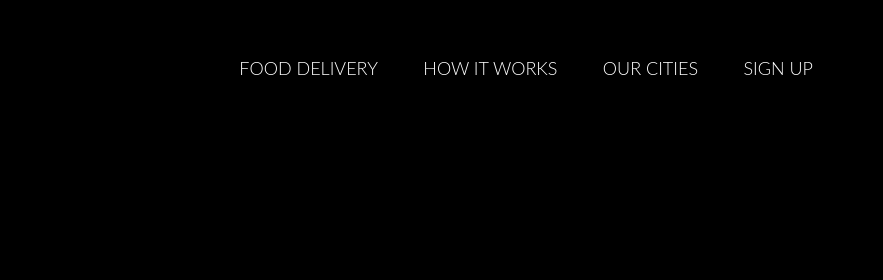
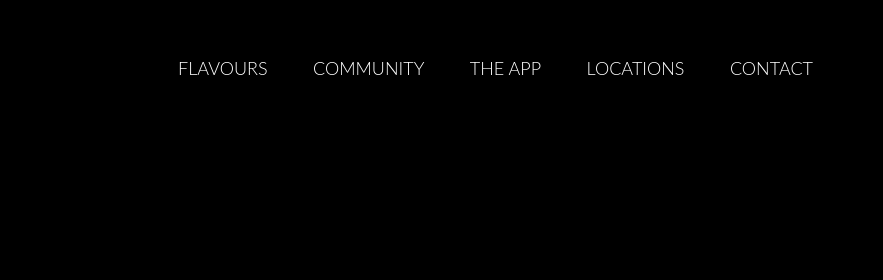
Before and after one commit to consbulaquena/TigerTea, a plain HTML site: page index.html in a window 1280 px wide. Shown: the top 280 px of the page, 397-1280 px from the left. Drawn offline with nearby package versions, Linux system fonts and the light colour scheme; a script that the page names is missing; files whose address does not match are found by name; a web font is replaced by a local one.

Commit message:
change navigation title

```diff
--- a/index.html
+++ b/index.html
@@ -19,10 +19,11 @@
                     <img src="resources/img/tiger-tea-logo.svg" alt="Tigertea logo" class="logo">
                     <img src="resources/img/tiger-tea-logo.svg" alt="Tigertea logo" class="logo-black">
                     <ul class="main-nav js--main-nav">
-                        <li><a href="#features">Food delivery</a></li>
-                        <li><a href="#works">How it works</a></li>
-                        <li><a href="#cities">Our cities</a></li>
-                        <li><a href="#plans">Sign up</a></li>
+                        <li><a href="#features">Flavours</a></li>
+                        <li><a href="#works">Community</a></li>
+                        <li><a href="#cities">The App</a></li>
+                        <li><a href="#plans">Locations</a></li>
+                        <li><a href="#plans">Contact</a></li>
                     </ul>
                     <a class="mobile-nav-icon js--nav-icon"><i class="ion-navicon-round"></i></a>
                 </div>
--- a/resources/css/style.css
+++ b/resources/css/style.css
@@ -369,7 +369,7 @@ header {
 /* ----------------------------------------------- */
 
 .section-steps {
-    background-color: #f4f4f4;
+    background-color: #F6F4EB;
 }
 
 .steps-box {
```
